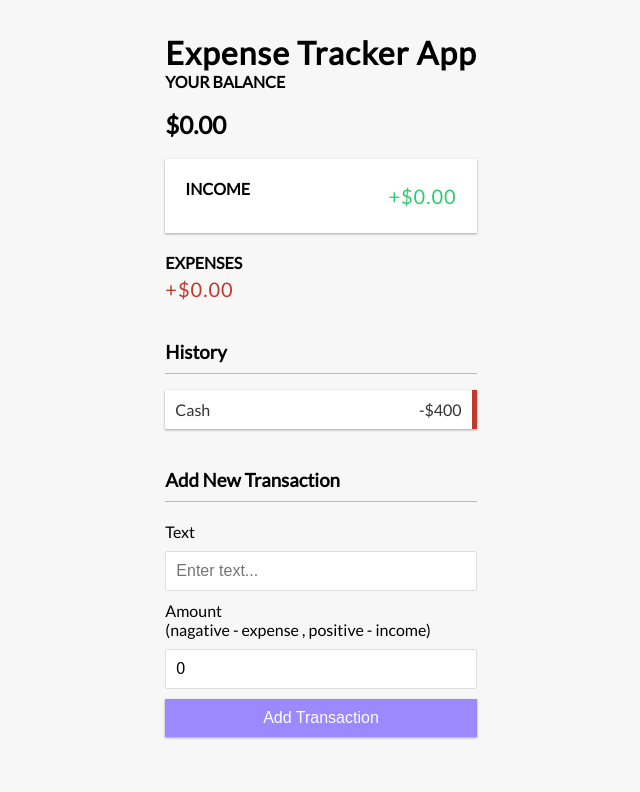
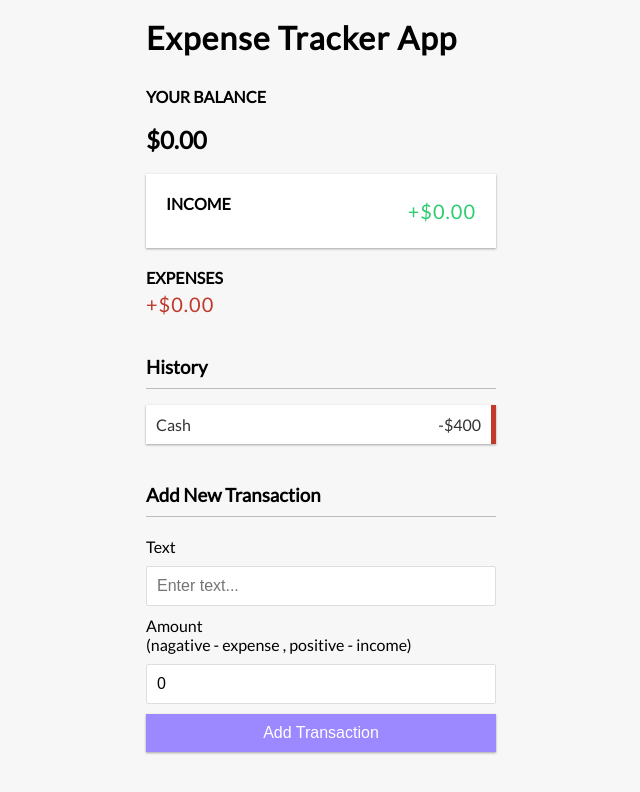
Before and after one commit to AzherSaeed/Expense-Tracker-App-With-React, a React (Create React App) app: page / in a window 1280 px wide. Shown: the top 792 px of the page, without its empty margins (319-959 px from the left). Built offline with nearby package versions, Linux system fonts and the light colour scheme.

Commit message:
Context is added simply

```diff
--- a/src/App.js
+++ b/src/App.js
@@ -5,17 +5,19 @@ import IncomeExpenses from './components/incomeExpenses'
 import './App.css';
 import { TransactionList } from './components/TransactionList';
 import { AddTransaction } from './components/AddTransaction';
+import {GlobalProvider} from './context/GlobalState'
 
 function App() {
   return (
-    <div>
+    <GlobalProvider>
      <Header/>
-     <Balence/>
+    <div className="container">
+      <Balence/>
      <IncomeExpenses/>
      <TransactionList/>
      <AddTransaction/>
-
     </div>
+    </GlobalProvider>
   );
 }
 
--- /dev/null
+++ b/src/context/AppReducer.js
@@ -0,0 +1,6 @@
+export default (state , action) =>{
+    switch (action.type) {
+        default :
+        return state
+    }
+}
--- /dev/null
+++ b/src/context/GlobalState.js
@@ -0,0 +1,25 @@
+import React , { useReducer, createContext } from 'react';
+import AppReducer from './AppReducer'
+
+//Initial State
+
+const initialState  = {
+    transaction : [
+        {id : 1 , text : 'Flower' , amount : -20}
+    ]
+}
+
+//create Context
+export const GlobalContext = createContext(initialState)
+
+//provider component
+
+export const GlobalProvider = ({children}) => {
+    const [state , dishpatch ] = useReducer(AppReducer , initialState);
+
+return (
+    <GlobalContext.Provider value={{transaction : state.transaction}} >
+        {children}
+    </GlobalContext.Provider>
+)
+}
```
